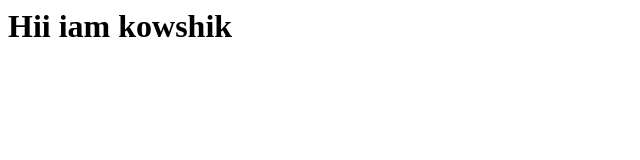
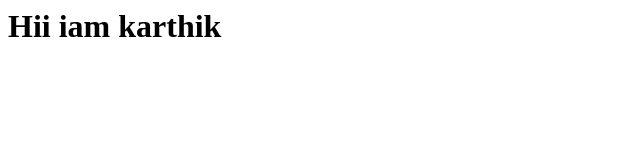
Before and after one commit to Kowshik-bh18/pull_practice, a plain HTML site: page index.html in a window 1280 px wide. Shown: the full height of the page, 0-640 px from the left. Drawn offline with Linux system fonts and the light colour scheme.

Commit message:
Update index.html

```diff
--- a/index.html
+++ b/index.html
@@ -1,5 +1,5 @@
 <html>
   <body>
-    <h1>Hii iam kowshik</h1>
+    <h1>Hii iam karthik</h1>
   </body>
 </html>
```
